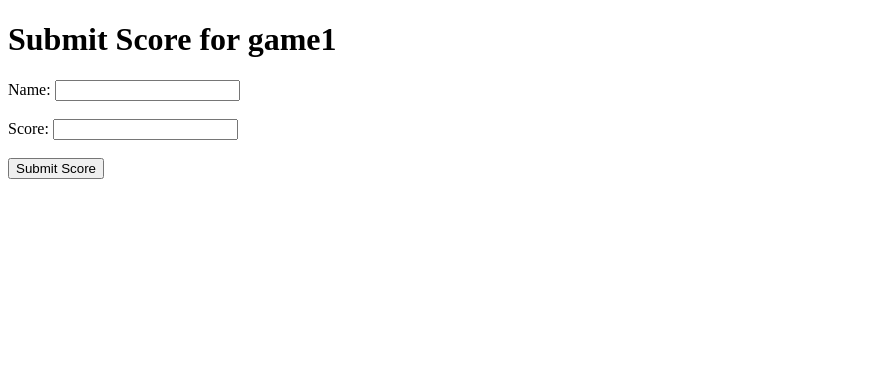
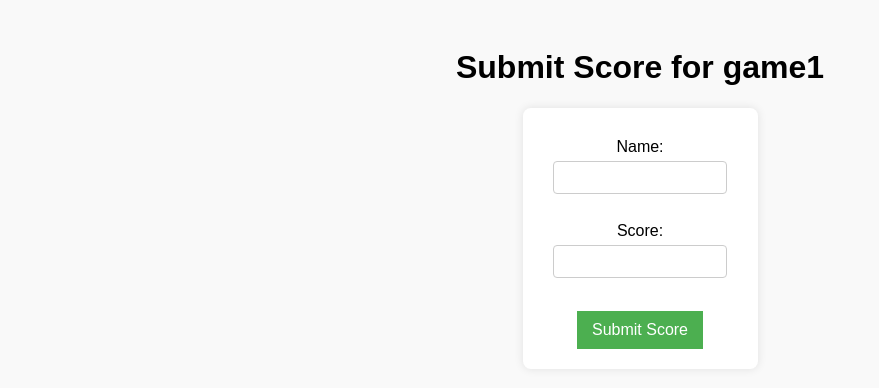
Before and after one commit to John-TRI1/BugFreeBrigade2, a Flask app: page /submit in a window 1280 px wide. Shown: the top 388 px of the page, without its empty margins (0-879 px from the left). Run offline with Flask 3, Linux system fonts and the light colour scheme.

Commit message:
Added score update feature & improved frontend styling
- Implemented update score functionality (GET & POST routes)
- Linked and structured CSS properly for better styling
- Moved the `static` folder outside `templates` for correct asset loading
- Improved UI elements in `index.html` and `submit.html`
- Updated documentation with new API endpoints

```diff
--- a/Team Project One/app.py
+++ b/Team Project One/app.py
@@ -46,5 +46,39 @@ def api_leaderboard():
     sorted_scores = sorted(scores, key=lambda x: x["score"], reverse=True)
     return jsonify({"game": game, "leaderboard": sorted_scores})
 
+#to the existing update scores
+@app.route("/api/leaderboard/<game>/<int:score_id>", methods=["PUT"])
+def update_score(game, score_id):
+    data = request.get_json()
+    new_score = data.get("score")
+
+    if game not in leaderboards:
+        return jsonify({"error": "Game not found"}), 404
+
+    if score_id < 0 or score_id >= len(leaderboards[game]):
+        return jsonify({"error": "Invalid score ID"}), 400
+
+    try:
+        leaderboards[game][score_id]["score"] = int(new_score)
+        return jsonify({"message": "Score updated successfully", "leaderboard": leaderboards[game]})
+    except ValueError:
+        return jsonify({"error": "Invalid score value"}), 400
+
+
+#to delete scores
+@app.route("/api/leaderboard/<game>/<int:score_id>", methods=["DELETE"])
+def delete_score(game, score_id):
+    if game not in leaderboards:
+        return jsonify({"error": "Game not found"}), 404
+
+    if score_id < 0 or score_id >= len(leaderboards[game]):
+        return jsonify({"error": "Invalid score ID"}), 400
+
+    remove_score = leaderboards[game].pop(score_id)
+    return jsonify({"message": "Score deleted successfully", "removed": remove_score, "leaderboard": leaderboards[game]})
+
+
+
+
 if __name__ == "__main__":
     app.run(debug=True)
--- /dev/null
+++ b/Team Project One/static/style.css
@@ -0,0 +1,61 @@
+body {
+    font-family: Arial, sans-serif;
+    background-color: #f9f9f9;
+    text-align: center;
+    padding: 20px;
+}
+form {
+    background-color: white;
+    display: inline-block;
+    padding: 20px;
+    border-radius: 8px;
+    box-shadow: 0px 0px 10px rgba(0, 0, 0, 0.1);
+}
+label {
+    display: block;
+    margin-top: 10px;
+    font-size: 16px;
+}
+input {
+    padding: 8px;
+    width: 80%;
+    margin-top: 5px;
+    border: 1px solid #ccc;
+    border-radius: 4px;
+}
+.container {
+    display: flex;
+    flex-direction: column;
+    align-items: center;
+    justify-content: center;
+    min-height: 100vh;
+}
+button {
+    background-color: #4CAF50;
+    color: white;
+    padding: 10px 15px;
+    border: none;
+    cursor: pointer;
+    font-size: 16px;
+    margin-top: 15px;
+}
+button:hover {
+    background-color: #45a049;
+}
+table {
+    width: 50%;
+    margin: 20px auto;
+    border-collapse: collapse;
+}
+th, td {
+    padding: 8px 12px;
+    text-align: left;
+    border: 1px solid #ddd;
+}
+th {
+    background-color: #f4f4f4;
+}
+tr:hover {
+    background-color: #ddd;
+    transition: 0.3s;
+}
--- a/Team Project One/templates/index.html
+++ b/Team Project One/templates/index.html
@@ -1,11 +1,13 @@
 <!DOCTYPE html>
 <html>
+
 <head>
     <title>{{ current_game }} Leaderboard</title>
+    <link rel="stylesheet" type="text/css" href="{{ url_for('static', filename='style.css') }}">
 </head>
+
 <body>
     <h1>{{ current_game }} Leaderboard</h1>
-
 
     <form method="get" action="/">
         <label for="game">Select game:</label>
@@ -15,7 +17,6 @@
             {% endfor %}
         </select>
     </form>
-
 
     <table border="1" cellpadding="5" cellspacing="0">
         <tr>
@@ -30,7 +31,6 @@
         {% endfor %}
     </table>
 
-
     <br>
     <a href="/submit?game={{ current_game }}"><button>Add Score</button></a>
 </body>
--- a/Team Project One/templates/submit.html
+++ b/Team Project One/templates/submit.html
@@ -1,8 +1,10 @@
-<!DOCTYPE html>
+ <!DOCTYPE html>
 <html>
 <head>
     <title>Submit Score for {{ game }}</title>
+    <link rel="stylesheet" type="text/css" href="{{ url_for('static', filename='style.css') }}">
 </head>
+
 <body>
     <h1>Submit Score for {{ game }}</h1>
     <form action="/submit" method="post">
```
Also changed, not shown: Team Project One/planning.md (+2 -0 lines), Team Project One/templates/static/style.css (deleted, +0 -27 lines).
